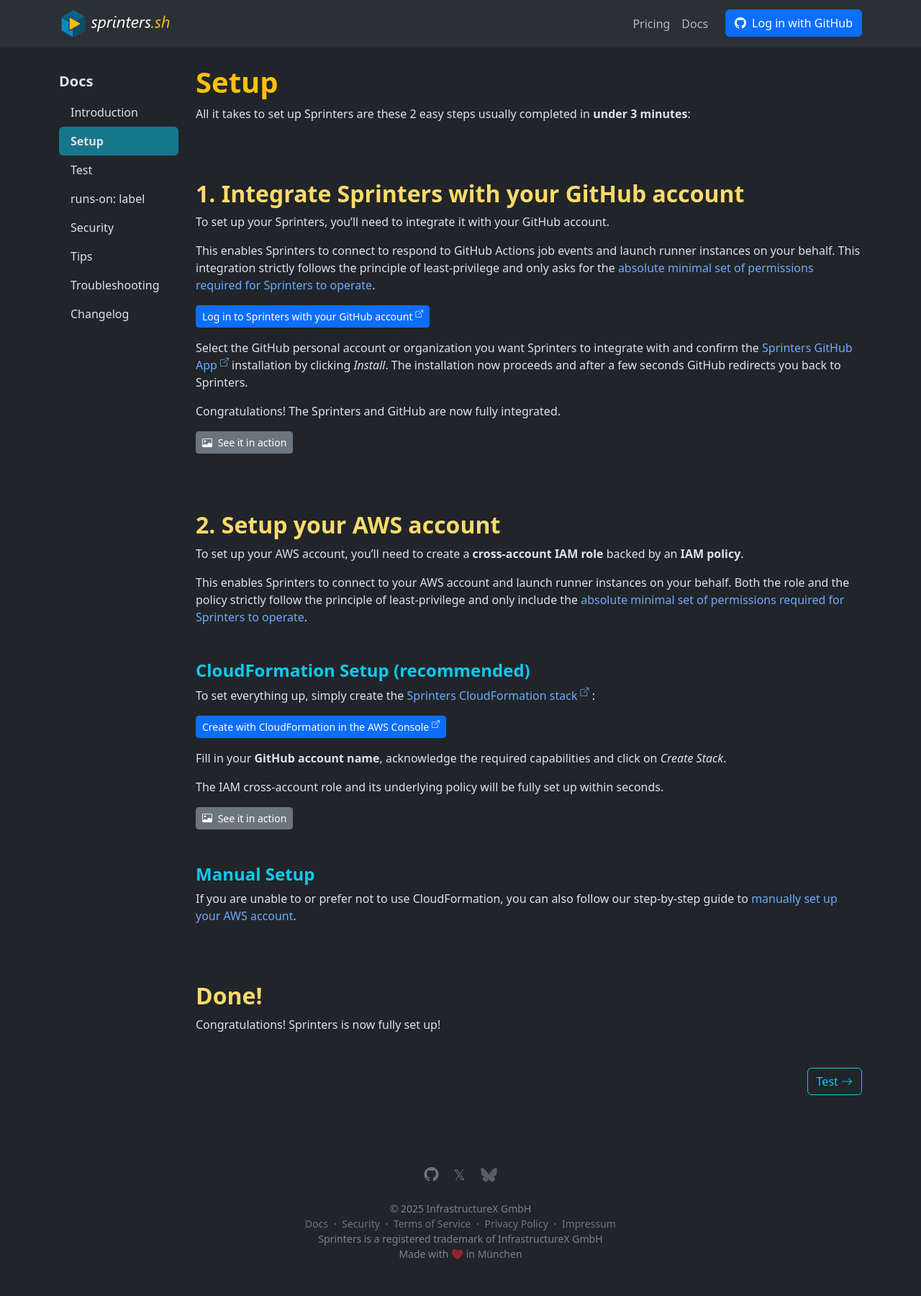
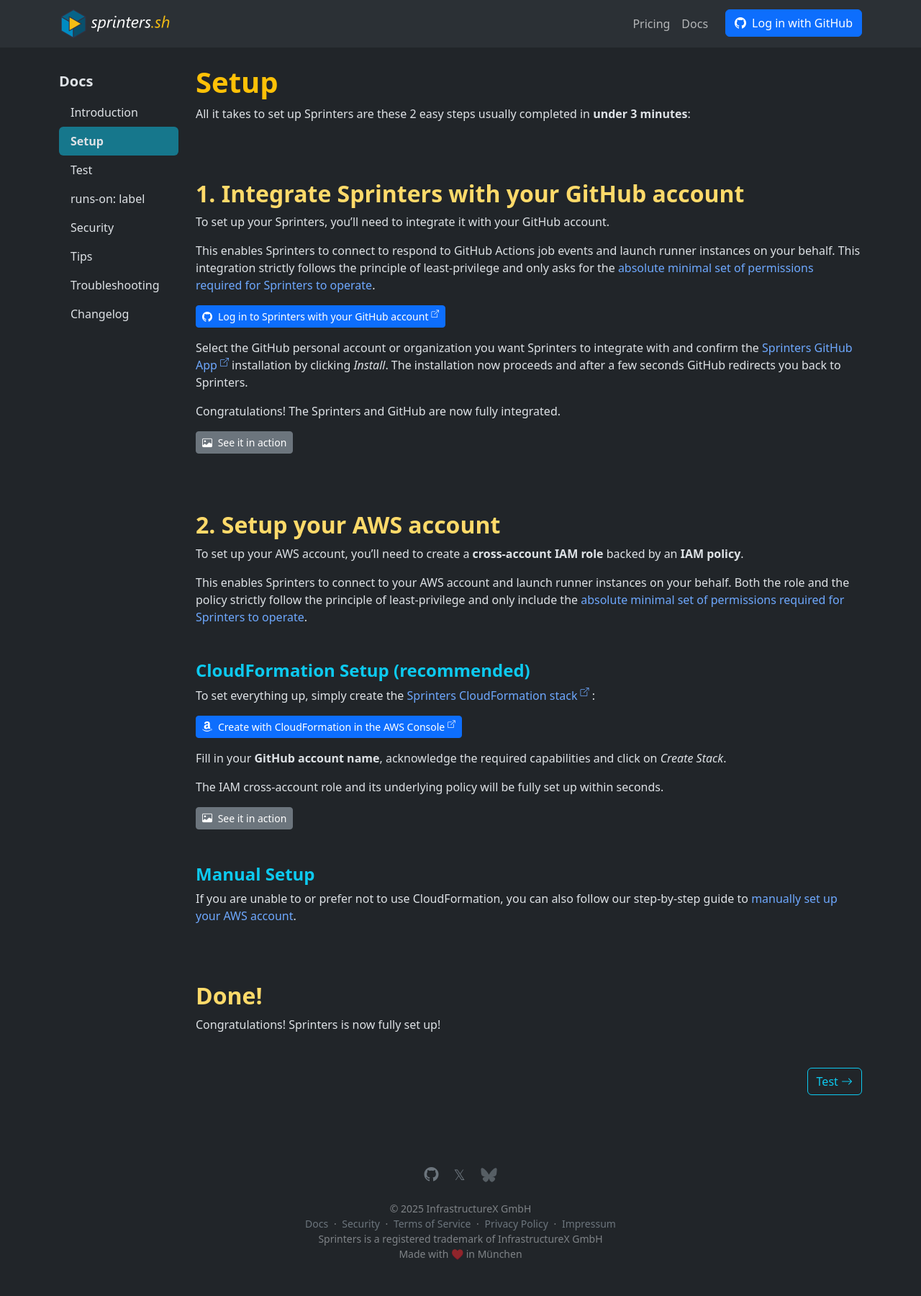
Before and after one commit to sprinters-sh/sprinters.sh, a Jekyll site: the page built from docs/setup/index.md, in a window 1280 px wide. Shown: the whole page at 72% size. Built offline with Jekyll 4.4.1, drawn with Linux system fonts in a browser that asks for light colours.

Commit message:
Added button icons

```diff
--- a/docs/setup/index.md
+++ b/docs/setup/index.md
@@ -14,7 +14,7 @@
 This integration strictly follows the principle of least-privilege and
 only asks for the [absolute minimal set of permissions required for Sprinters to operate](/docs/security#github-permissions).
 
-{% include external-link.html text="Log in to Sprinters with your GitHub account" class="btn btn-sm btn-primary"
+{% include external-link.html text="<i class='bi bi-github me-2'></i>Log in to Sprinters with your GitHub account" class="btn btn-sm btn-primary"
         href="https://console.sprinters.sh/login" %}
 
 Select the GitHub personal account or organization you want Sprinters to integrate with and confirm
@@ -44,7 +44,7 @@
 To set everything up, simply create the {% include external-link.html text="Sprinters CloudFormation stack"
         href="https://github.com/sprinters-sh/sprinters/blob/main/setup/aws/sprinters-setup.yml" %}:
 
-{% include external-link.html text="Create with CloudFormation in the AWS Console" class="btn btn-sm btn-primary"
+{% include external-link.html text="<i class='bi bi-amazon me-2'></i>Create with CloudFormation in the AWS Console" class="btn btn-sm btn-primary"
         href="https://us-east-1.console.aws.amazon.com/cloudformation/home?region=us-east-1#/stacks/create/review?templateURL=https://s3.us-east-1.amazonaws.com/sprinters/sprinters-setup.yml&stackName=Sprinters" %}
 
 Fill in your **GitHub account name**, acknowledge the required capabilities and click on _Create Stack_.
```
Also changed, not shown: docs/setup/aws/manual-setup.md (+2 -2 lines).
